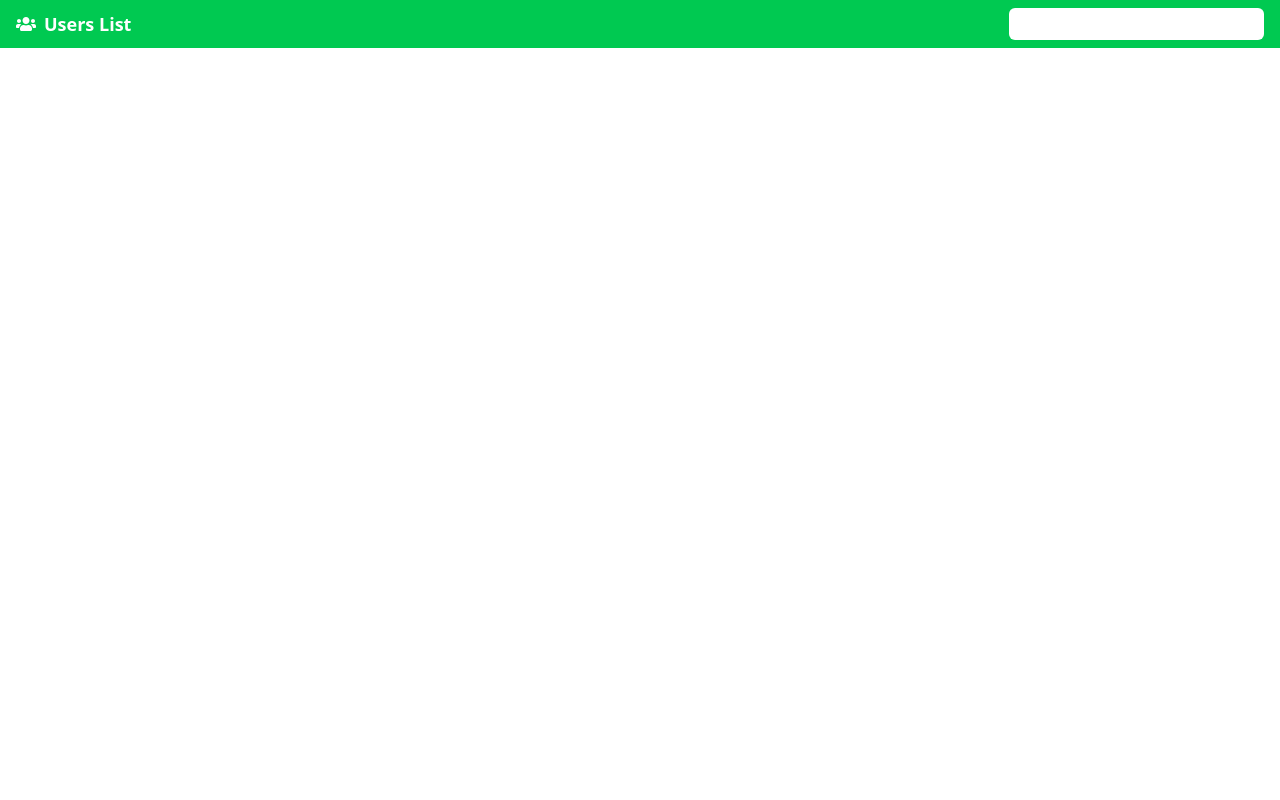
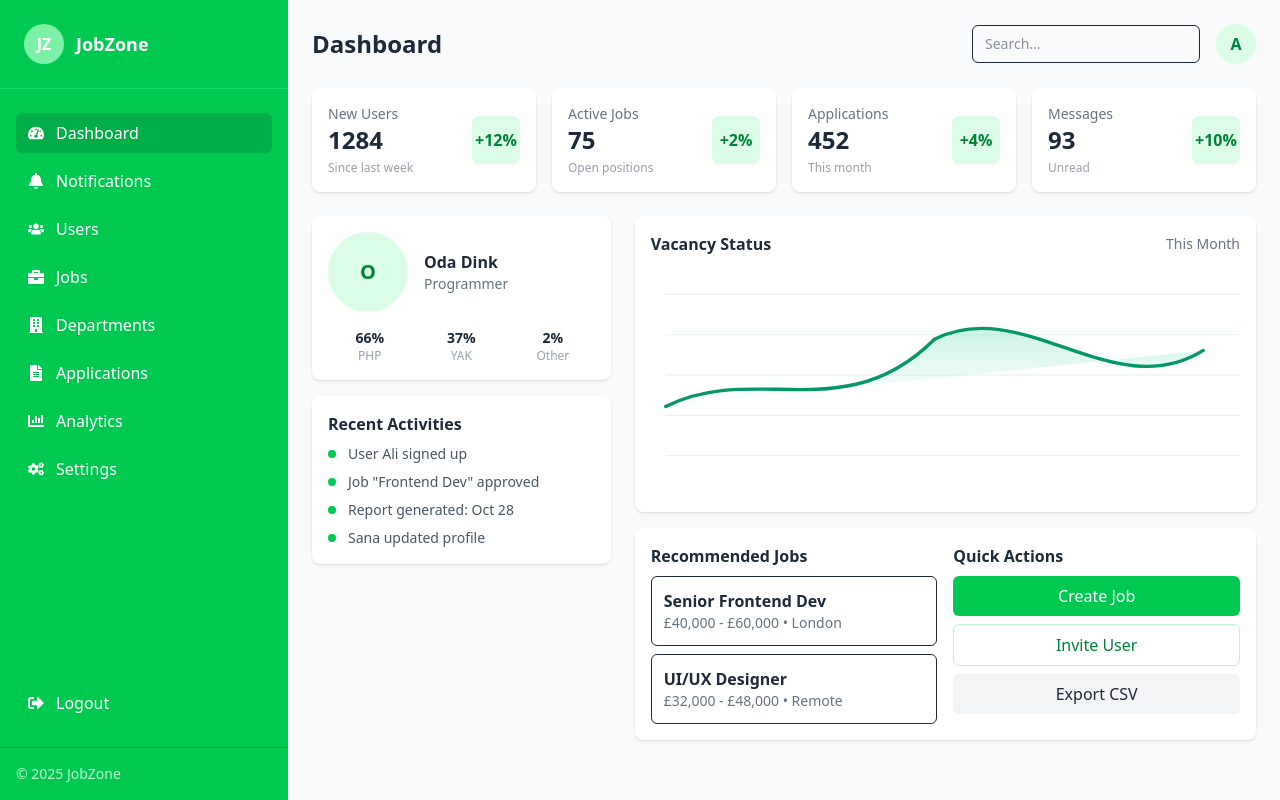
Before and after one commit to hamzalateef/my-project, a React (Vite) app: page / in a window 1280 px wide. Built offline with nearby package versions, Linux system fonts and the light colour scheme.

Commit message:
create frist page

```diff
--- a/jobusers.tsx
+++ b/jobusers.tsx
@@ -1,12 +1,21 @@
+import { FaUsers } from 'react-icons/fa';
 import './App.css';
 
 export default function JobUsers() {
+  return (
+    <div className="w-full bg-green-500 flex items-center justify-between text-white py-2 px-4">
+      <div className="flex items-center gap-2">
+        <FaUsers size={20} />
+        <span className="font-semibold text-lg">Users List</span>
+      </div>
 
-
-  return (
-    <div className='w-full bg-green-500 flex-row justify-between'>
-        <div ><h3>Users List</h3></div>
-
+      <div>
+        <input
+          type="text"
+          placeholder="Search users..."
+          className="px-3 py-1 rounded-md bg-white focus:outline-none"
+        />
+      </div>
     </div>
   );
 }
--- a/src/App.tsx
+++ b/src/App.tsx
@@ -1,204 +1,177 @@
-import { FaUsers } from 'react-icons/fa';
-import './App.css';
+import './App.css'
+import {
+  FaTachometerAlt, FaBell, FaUsers, FaBriefcase,
+  FaBuilding, FaFileAlt, FaChartBar, FaCogs, FaSignOutAlt
+} from "react-icons/fa";
 
-export default function JobUsers() {
+export default function App() {
+
+  const stats = [
+    { title: 'New Users', value: 1284, subtitle: 'Since last week' },
+    { title: 'Active Jobs', value: 75, subtitle: 'Open positions' },
+    { title: 'Applications', value: 452, subtitle: 'This month' },
+    { title: 'Messages', value: 93, subtitle: 'Unread' },
+  ];
+
+  const activities = [
+    'User Ali signed up',
+    'Job "Frontend Dev" approved',
+    'Report generated: Oct 28',
+    'Sana updated profile',
+  ];
+
   return (
-    <div className="w-full bg-green-500 flex items-center justify-between text-white py-2 px-4">
-      <div className="flex items-center gap-2">
-        <FaUsers size={20} />
-        <span className="font-semibold text-lg">Users List</span>
-      </div>
-
-      <div>
-        <input
-          type="text"
-          placeholder="Search users..."
-          className="px-3 py-1 rounded-md bg-white focus:outline-none"
-        />
-      </div>
-    </div>
-  );
-}
+    <div className='w-full flex bg-gray-50 text-gray-800'>
 
 
+      <aside className='w-72 bg-green-500 text-white flex flex-col min-h-screen'>
 
 
+        <div className="p-6 flex items-center gap-3 border-b border-green-400">
+          <div className="w-10 h-10 rounded-full bg-green-300 flex items-center justify-center font-bold">
+            JZ
+          </div>
+          <h3 className="text-lg font-semibold">JobZone</h3>
+        </div>
 
-// // App.tsx
-// import './App.css'
-// import {
-//   FaTachometerAlt, FaBell, FaUsers, FaBriefcase,
-//   FaBuilding, FaFileAlt, FaChartBar, FaCogs, FaSignOutAlt
-// } from "react-icons/fa";
+        <nav className="flex-1 px-4 py-6 space-y-2">
+          <a className="flex items-center gap-3 px-3 py-2 rounded-md bg-green-700/40"><FaTachometerAlt /> Dashboard</a>
+          <a className="flex items-center gap-3 px-3 py-2 rounded-md hover:bg-green-700/20"><FaBell /> Notifications</a>
+          <a className="flex items-center gap-3 px-3 py-2 rounded-md hover:bg-green-700/20"><FaUsers /> Users</a>
+          <a className="flex items-center gap-3 px-3 py-2 rounded-md hover:bg-green-700/20"><FaBriefcase /> Jobs</a>
+          <a className="flex items-center gap-3 px-3 py-2 rounded-md hover:bg-green-700/20"><FaBuilding /> Departments</a>
+          <a className="flex items-center gap-3 px-3 py-2 rounded-md hover:bg-green-700/20"><FaFileAlt /> Applications</a>
+          <a className="flex items-center gap-3 px-3 py-2 rounded-md hover:bg-green-700/20"><FaChartBar /> Analytics</a>
+          <a className="flex items-center gap-3 px-3 py-2 rounded-md hover:bg-green-700/20"><FaCogs /> Settings</a>
+        </nav>
 
-// export default function App() {
-
-//   const stats = [
-//     { title: 'New Users', value: 1284, subtitle: 'Since last week' },
-//     { title: 'Active Jobs', value: 75, subtitle: 'Open positions' },
-//     { title: 'Applications', value: 452, subtitle: 'This month' },
-//     { title: 'Messages', value: 93, subtitle: 'Unread' },
-//   ];
-
-//   const activities = [
-//     'User Ali signed up',
-//     'Job "Frontend Dev" approved',
-//     'Report generated: Oct 28',
-//     'Sana updated profile',
-//   ];
-
-//   return (
-//     <div className='w-full flex bg-gray-50 text-gray-800'>
+        <div className="px-4 pb-6">
+          <a className="flex items-center gap-3 px-3 py-2 rounded-md hover:bg-green-700/20">
+            <FaSignOutAlt /> Logout
+          </a>
+        </div>
 
 
-//       <aside className='w-72 bg-green-500 text-white flex flex-col min-h-screen'>
+        <div className="p-4 text-sm text-green-50/80 border-t border-green-600">
+          © 2025 JobZone
+        </div>
+      </aside>
 
 
-//         <div className="p-6 flex items-center gap-3 border-b border-green-400">
-//           <div className="w-10 h-10 rounded-full bg-green-300 flex items-center justify-center font-bold">
-//             JZ
-//           </div>
-//           <h3 className="text-lg font-semibold">JobZone</h3>
-//         </div>
+      <main className="flex-1 p-6 overflow-y-auto">
 
-//         <nav className="flex-1 px-4 py-6 space-y-2">
-//           <a className="flex items-center gap-3 px-3 py-2 rounded-md bg-green-700/40"><FaTachometerAlt /> Dashboard</a>
-//           <a className="flex items-center gap-3 px-3 py-2 rounded-md hover:bg-green-700/20"><FaBell /> Notifications</a>
-//           <a className="flex items-center gap-3 px-3 py-2 rounded-md hover:bg-green-700/20"><FaUsers /> Users</a>
-//           <a className="flex items-center gap-3 px-3 py-2 rounded-md hover:bg-green-700/20"><FaBriefcase /> Jobs</a>
-//           <a className="flex items-center gap-3 px-3 py-2 rounded-md hover:bg-green-700/20"><FaBuilding /> Departments</a>
-//           <a className="flex items-center gap-3 px-3 py-2 rounded-md hover:bg-green-700/20"><FaFileAlt /> Applications</a>
-//           <a className="flex items-center gap-3 px-3 py-2 rounded-md hover:bg-green-700/20"><FaChartBar /> Analytics</a>
-//           <a className="flex items-center gap-3 px-3 py-2 rounded-md hover:bg-green-700/20"><FaCogs /> Settings</a>
-//         </nav>
+        <header className="flex items-center justify-between mb-6">
+          <h2 className="text-2xl font-semibold">Dashboard</h2>
+          <div className="flex items-center gap-4">
+            <input
+              className="px-3 py-2 rounded-md border focus:outline-none text-sm"
+              placeholder="Search..."
+            />
+            <div className="w-10 h-10 rounded-full bg-green-100 flex items-center justify-center text-green-700 font-bold">
+              A
+            </div>
+          </div>
+        </header>
 
-//         <div className="px-4 pb-6">
-//           <a className="flex items-center gap-3 px-3 py-2 rounded-md hover:bg-green-700/20">
-//             <FaSignOutAlt /> Logout
-//           </a>
-//         </div>
+        <section className="grid grid-cols-1 md:grid-cols-4 gap-4 mb-6">
+          {stats.map((s, i) => (
+            <div key={i} className="p-4 rounded-lg shadow-sm bg-white flex items-center justify-between">
+              <div>
+                <div className="text-sm text-gray-500">{s.title}</div>
+                <div className="text-2xl font-bold">{s.value}</div>
+                <div className="text-xs text-gray-400 mt-1">{s.subtitle}</div>
+              </div>
+              <div className="w-12 h-12 rounded-lg flex items-center justify-center bg-green-100 text-green-700 font-semibold">
+                +{Math.floor(Math.random() * 12) + 1}%
+              </div>
+            </div>
+          ))}
+        </section>
+
+        <div className="grid grid-cols-1 lg:grid-cols-3 gap-6">
 
 
-//         <div className="p-4 text-sm text-green-50/80 border-t border-green-600">
-//           © 2025 JobZone
-//         </div>
-//       </aside>
+          <div className="col-span-1 space-y-4">
+            <div className="bg-white p-4 rounded-lg shadow">
+              <div className="flex items-center gap-4">
+                <div className="w-20 h-20 rounded-full bg-green-100 flex items-center justify-center text-green-700 text-xl font-bold">O</div>
+                <div>
+                  <div className="font-semibold">Oda Dink</div>
+                  <div className="text-sm text-gray-500">Programmer</div>
+                </div>
+              </div>
+              <div className="mt-4 grid grid-cols-3 gap-2 text-center text-xs">
+                <div><div className="text-sm font-semibold">66%</div><div className="text-gray-400">PHP</div></div>
+                <div><div className="text-sm font-semibold">37%</div><div className="text-gray-400">YAK</div></div>
+                <div><div className="text-sm font-semibold">2%</div><div className="text-gray-400">Other</div></div>
+              </div>
+            </div>
 
+            <div className="bg-white p-4 rounded-lg shadow">
+              <div className="font-semibold mb-2">Recent Activities</div>
+              <ul className="text-sm text-gray-600 space-y-2">
+                {activities.map((a, idx) => (
+                  <li key={idx} className="flex items-center gap-3">
+                    <span className="w-2 h-2 bg-green-500 rounded-full inline-block" />
+                    <span>{a}</span>
+                  </li>
+                ))}
+              </ul>
+            </div>
+          </div>
 
-//       <main className="flex-1 p-6 overflow-y-auto">
+          <div className="col-span-1 lg:col-span-2 space-y-4">
 
-//         <header className="flex items-center justify-between mb-6">
-//           <h2 className="text-2xl font-semibold">Dashboard</h2>
-//           <div className="flex items-center gap-4">
-//             <input
-//               className="px-3 py-2 rounded-md border focus:outline-none text-sm"
-//               placeholder="Search..."
-//             />
-//             <div className="w-10 h-10 rounded-full bg-green-100 flex items-center justify-center text-green-700 font-bold">
-//               A
-//             </div>
-//           </div>
-//         </header>
+            <div className="bg-white p-4 rounded-lg shadow">
+              <div className="flex items-center justify-between mb-4">
+                <h3 className="font-semibold">Vacancy Status</h3>
+                <div className="text-sm text-gray-500">This Month</div>
+              </div>
 
-//         <section className="grid grid-cols-1 md:grid-cols-4 gap-4 mb-6">
-//           {stats.map((s, i) => (
-//             <div key={i} className="p-4 rounded-lg shadow-sm bg-white flex items-center justify-between">
-//               <div>
-//                 <div className="text-sm text-gray-500">{s.title}</div>
-//                 <div className="text-2xl font-bold">{s.value}</div>
-//                 <div className="text-xs text-gray-400 mt-1">{s.subtitle}</div>
-//               </div>
-//               <div className="w-12 h-12 rounded-lg flex items-center justify-center bg-green-100 text-green-700 font-semibold">
-//                 +{Math.floor(Math.random() * 12) + 1}%
-//               </div>
-//             </div>
-//           ))}
-//         </section>
+              <div className="w-full h-56">
+                <svg viewBox="0 0 500 200" className="w-full h-full">
+                  <defs>
+                    <linearGradient id="g1" x1="0" x2="0" y1="0" y2="1">
+                      <stop offset="0%" stopColor="#34D399" stopOpacity="0.25" />
+                      <stop offset="100%" stopColor="#34D399" stopOpacity="0" />
+                    </linearGradient>
+                  </defs>
+                  {[0, 1, 2, 3, 4].map((i) => (
+                    <line key={i} x1="0" x2="600" y1={20 + i * 36} y2={20 + i * 36} stroke="#e6f4ea" strokeWidth="1" />
+                  ))}
+                  <path
+                    d="M0,120 C80,80 160,140 240,60 C320,20 400,120 480,70 C560,40 600,80"
+                    fill="url(#g1)" stroke="#059669" strokeWidth="3" strokeLinecap="round" strokeLinejoin="round"
+                  />
+                </svg>
+              </div>
+            </div>
 
-//         <div className="grid grid-cols-1 lg:grid-cols-3 gap-6">
+            <div className="bg-white p-4 rounded-lg shadow grid grid-cols-1 md:grid-cols-2 gap-4">
+              <div>
+                <h4 className="font-semibold mb-2">Recommended Jobs</h4>
+                <div className="border p-3 rounded-md mb-2">
+                  <div className="font-semibold">Senior Frontend Dev</div>
+                  <div className="text-sm text-gray-500">£40,000 - £60,000 • London</div>
+                </div>
+                <div className="border p-3 rounded-md">
+                  <div className="font-semibold">UI/UX Designer</div>
+                  <div className="text-sm text-gray-500">£32,000 - £48,000 • Remote</div>
+                </div>
+              </div>
 
-
-//           <div className="col-span-1 space-y-4">
-//             <div className="bg-white p-4 rounded-lg shadow">
-//               <div className="flex items-center gap-4">
-//                 <div className="w-20 h-20 rounded-full bg-green-100 flex items-center justify-center text-green-700 text-xl font-bold">O</div>
-//                 <div>
-//                   <div className="font-semibold">Oda Dink</div>
-//                   <div className="text-sm text-gray-500">Programmer</div>
-//                 </div>
-//               </div>
-//               <div className="mt-4 grid grid-cols-3 gap-2 text-center text-xs">
-//                 <div><div className="text-sm font-semibold">66%</div><div className="text-gray-400">PHP</div></div>
-//                 <div><div className="text-sm font-semibold">37%</div><div className="text-gray-400">YAK</div></div>
-//                 <div><div className="text-sm font-semibold">2%</div><div className="text-gray-400">Other</div></div>
-//               </div>
-//             </div>
-
-//             <div className="bg-white p-4 rounded-lg shadow">
-//               <div className="font-semibold mb-2">Recent Activities</div>
-//               <ul className="text-sm text-gray-600 space-y-2">
-//                 {activities.map((a, idx) => (
-//                   <li key={idx} className="flex items-center gap-3">
-//                     <span className="w-2 h-2 bg-green-500 rounded-full inline-block" />
-//                     <span>{a}</span>
-//                   </li>
-//                 ))}
-//               </ul>
-//             </div>
-//           </div>
-
-//           <div className="col-span-1 lg:col-span-2 space-y-4">
-
-//             <div className="bg-white p-4 rounded-lg shadow">
-//               <div className="flex items-center justify-between mb-4">
-//                 <h3 className="font-semibold">Vacancy Status</h3>
-//                 <div className="text-sm text-gray-500">This Month</div>
-//               </div>
-
-//               <div className="w-full h-56">
-//                 <svg viewBox="0 0 500 200" className="w-full h-full">
-//                   <defs>
-//                     <linearGradient id="g1" x1="0" x2="0" y1="0" y2="1">
-//                       <stop offset="0%" stopColor="#34D399" stopOpacity="0.25" />
-//                       <stop offset="100%" stopColor="#34D399" stopOpacity="0" />
-//                     </linearGradient>
-//                   </defs>
-//                   {[0, 1, 2, 3, 4].map((i) => (
-//                     <line key={i} x1="0" x2="600" y1={20 + i * 36} y2={20 + i * 36} stroke="#e6f4ea" strokeWidth="1" />
-//                   ))}
-//                   <path
-//                     d="M0,120 C80,80 160,140 240,60 C320,20 400,120 480,70 C560,40 600,80"
-//                     fill="url(#g1)" stroke="#059669" strokeWidth="3" strokeLinecap="round" strokeLinejoin="round"
-//                   />
-//                 </svg>
-//               </div>
-//             </div>
-
-//             <div className="bg-white p-4 rounded-lg shadow grid grid-cols-1 md:grid-cols-2 gap-4">
-//               <div>
-//                 <h4 className="font-semibold mb-2">Recommended Jobs</h4>
-//                 <div className="border p-3 rounded-md mb-2">
-//                   <div className="font-semibold">Senior Frontend Dev</div>
-//                   <div className="text-sm text-gray-500">£40,000 - £60,000 • London</div>
-//                 </div>
-//                 <div className="border p-3 rounded-md">
-//                   <div className="font-semibold">UI/UX Designer</div>
-//                   <div className="text-sm text-gray-500">£32,000 - £48,000 • Remote</div>
-//                 </div>
-//               </div>
-
-//               <div>
-//                 <h4 className="font-semibold mb-2">Quick Actions</h4>
-//                 <div className="flex flex-col gap-2">
-//                   <button className="px-4 py-2 rounded-md bg-green-500 text-white">Create Job</button>
-//                   <button className="px-4 py-2 rounded-md border border-green-200 text-green-700">Invite User</button>
-//                   <button className="px-4 py-2 rounded-md bg-gray-100">Export CSV</button>
-//                 </div>
-//               </div>
-//             </div>
-//           </div>
-//         </div>
-//       </main>
-//     </div>
-//   )
-// }
+              <div>
+                <h4 className="font-semibold mb-2">Quick Actions</h4>
+                <div className="flex flex-col gap-2">
+                  <button className="px-4 py-2 rounded-md bg-green-500 text-white">Create Job</button>
+                  <button className="px-4 py-2 rounded-md border border-green-200 text-green-700">Invite User</button>
+                  <button className="px-4 py-2 rounded-md bg-gray-100">Export CSV</button>
+                </div>
+              </div>
+            </div>
+          </div>
+        </div>
+      </main>
+    </div>
+  )
+}
```
